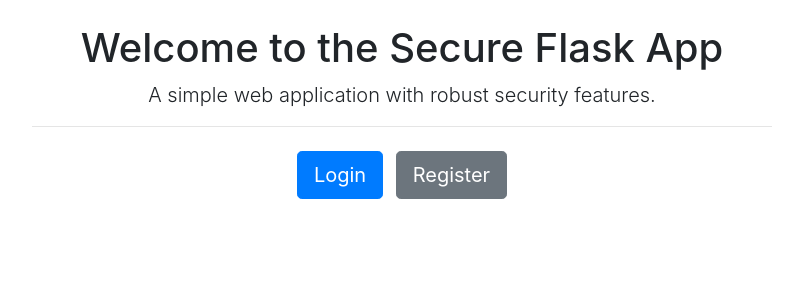
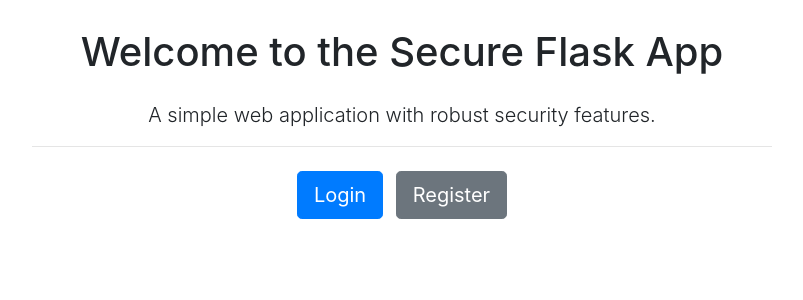
Before and after one commit to 0xvu1n/secure_flask_app, a Flask app: page / in a window 1280 px wide. Shown: the part 56-356 px from the top of the page, without its empty margins (238-1041 px from the left). Run offline with Flask 3, Linux system fonts and the light colour scheme; some libraries are stand-ins or nearby versions.

Commit message:
Update index.html

```diff
--- a/templates/index.html
+++ b/templates/index.html
@@ -1,10 +1,12 @@
 {% extends 'base.html' %}
 {% block title %}Home{% endblock %}
+
 {% block content %}
 <div class="container text-center">
-    <h1>Welcome to the Secure Flask App</h1>
+    <h1 class="my-4">Welcome to the Secure Flask App</h1>
     <p class="lead">A simple web application with robust security features.</p>
     <hr>
+
     <div class="mt-4">
         {% if current_user.is_authenticated %}
         <p>You are logged in as <strong>{{ current_user.username }}</strong>.</p>
```
